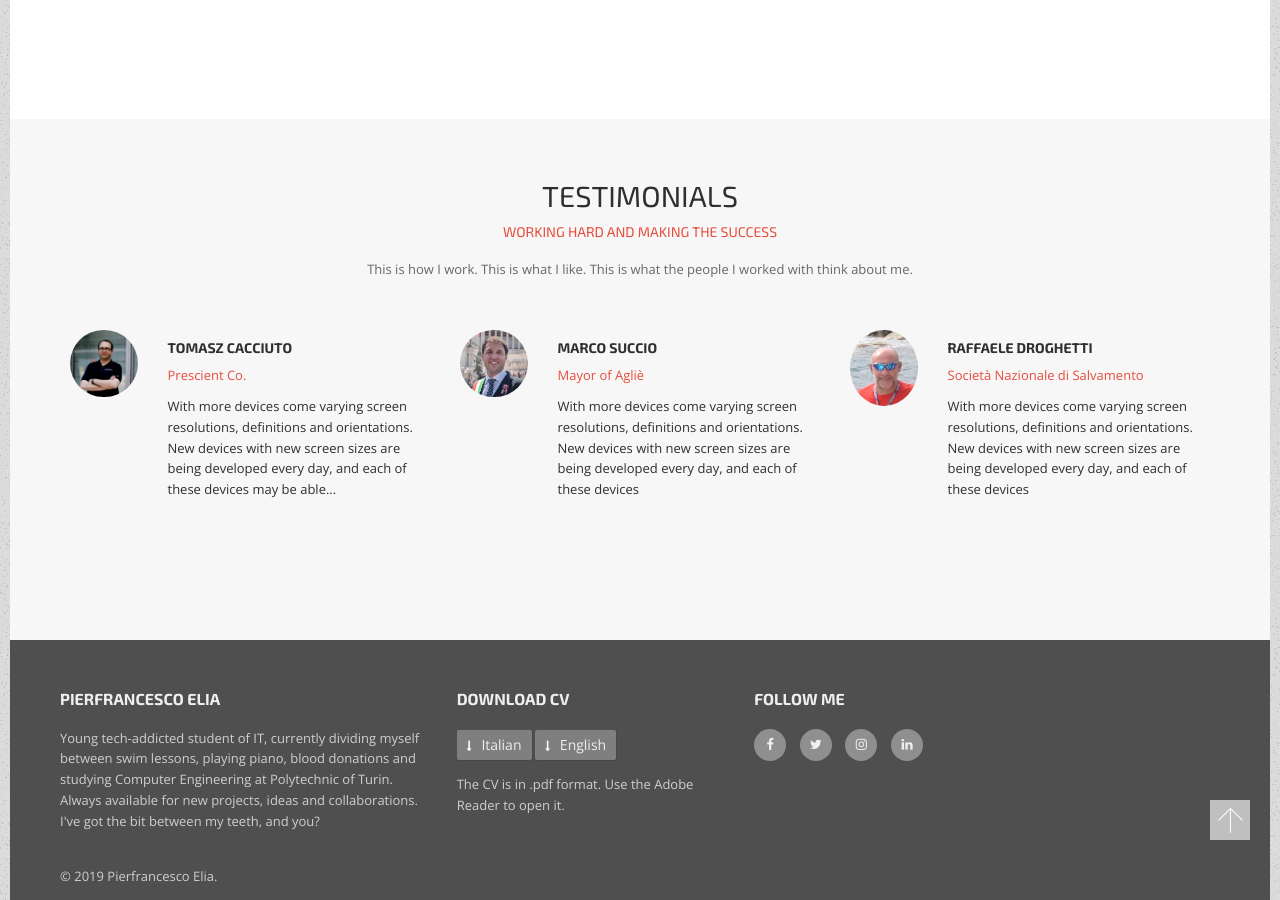
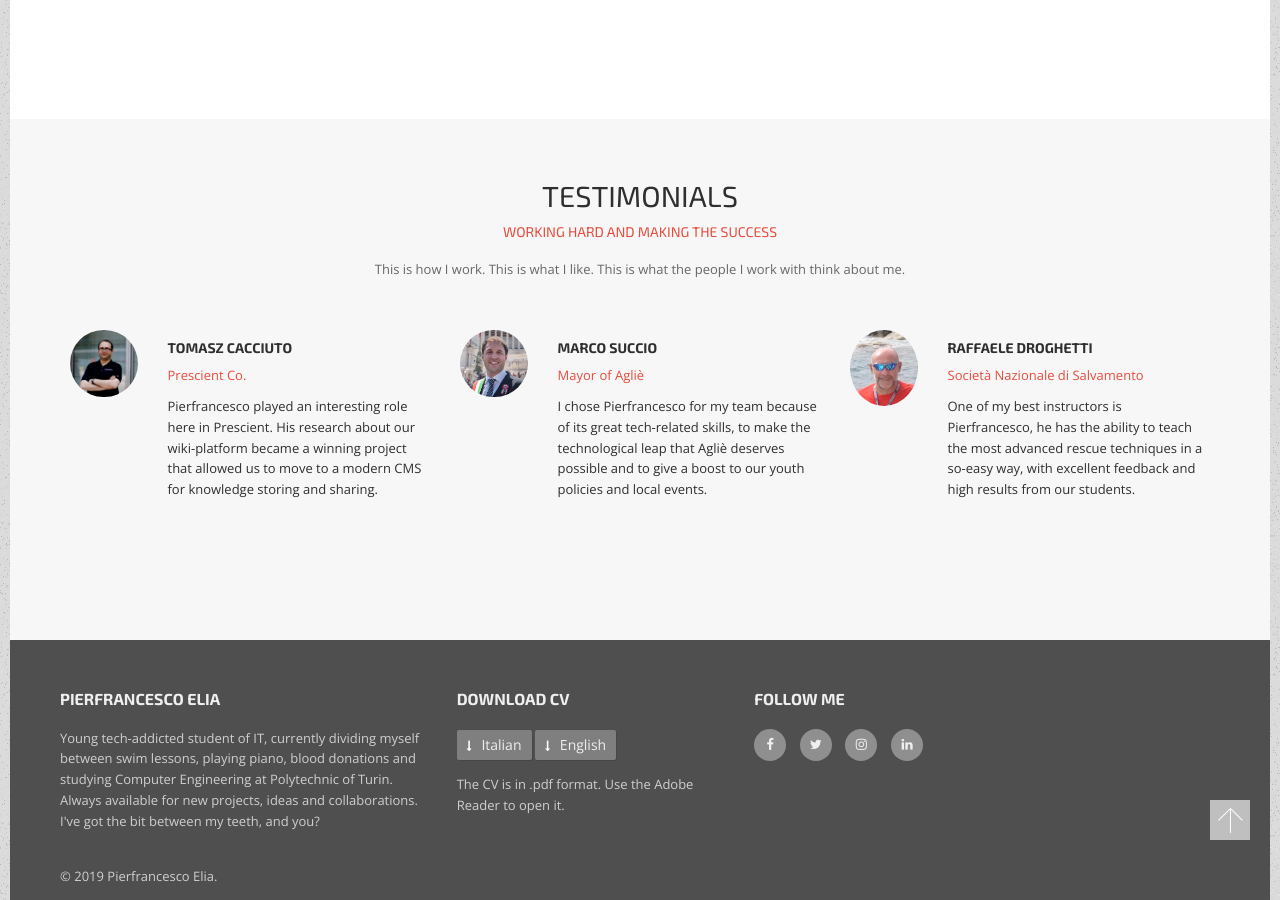
Before and after one commit to gjdev-org/p1, a Jekyll site: the page built from feedback.html, in a window 1280 px wide and 900 px high, scrolled down 1278 px. Built offline with Jekyll 4.4.1, drawn with Linux system fonts in a browser that asks for light colours.

```diff
--- a/feedback.html
+++ b/feedback.html
@@ -106,7 +106,7 @@ data-animation-distance="25px">
       <h5 class="font-accident-two-normal uppercase text-center subtitle">Working hard and making the success</h5>
       <div class="dividewhite1"></div>
       <p class="small fontcolor-medium text-center">
-         This is how I work. This is what I like. This is what the people I worked with think about me.
+         This is how I work. This is what I like. This is what the people I work with think about me.
       </p>
    </div>
 
@@ -122,8 +122,7 @@ data-animation-distance="25px">
                <h5 class="font-accident-two-bold text-left uppercase">Tomasz Cacciuto</h5>
                <p class="small hovercolor">Prescient Co.</p>
                <p class="text-left small">
-                  With more devices come varying screen resolutions, definitions and orientations. New devices
-                  with new screen sizes are being developed every day, and each of these devices may be able...
+                  Pierfrancesco played an interesting role here in Prescient. His research about our wiki-platform became a winning project that allowed us to move to a modern CMS for knowledge storing and sharing.
                </p>
             </div>
          </div>
@@ -138,8 +137,7 @@ data-animation-distance="25px">
                <h5 class="font-accident-two-bold text-left uppercase">Marco Succio</h5>
                <p class="small hovercolor">Mayor of Agliè</p>
                <p class="text-left small">
-                  With more devices come varying screen resolutions, definitions and orientations. New devices
-                  with new screen sizes are being developed every day, and each of these devices
+                     I chose Pierfrancesco for my team because of its great tech-related skills, to make the technological leap that Agliè deserves possible and to give a boost to our youth policies and local events.
                </p>
             </div>
          </div>
@@ -154,8 +152,7 @@ data-animation-distance="25px">
                <h5 class="font-accident-two-bold text-left uppercase">Raffaele Droghetti</h5>
                <p class="small hovercolor">Società Nazionale di Salvamento</p>
                <p class="text-left small">
-                  With more devices come varying screen resolutions, definitions and orientations. New devices
-                  with new screen sizes are being developed every day, and each of these devices
+                     One of my best instructors is Pierfrancesco, he has the ability to teach the most advanced rescue techniques in a so-easy way, with excellent feedback and high results from our students.
                </p>
             </div>
          </div>
--- a/portfolio.html
+++ b/portfolio.html
@@ -24,7 +24,7 @@ permalink: /portfolio/
                   data-animation-duration="400"
                   data-animation-delay="300"
                   data-animation-distance="50px">
-                  Lorem ipsum dolor sit amet, consectetur adipiscing elit. Etiam id metus purus. Ut vulputate, est vel tincidunt mattis, orci neque iaculis lectus, et interdum quam felis vel tortor. Fusce ultrices dui quis nunc dignissim faucibus. Ut ac odio quis nibh viverra fringilla ac id nisi. Suspendisse tincidunt augue quis ligula cursus, non efficitur ligula faucibus. Mauris id neque maximus, tincidunt metus et, sodales nulla.
+                  Here you can find some of my projects that I would like to talk to you about. <br>Each project is characterized by a meticulous attention to the customer's needs and every detail is specifically tailored.
                </p>
             </div>
          </section>
```
Also changed, not shown: index.html (+1 -9 lines), assets/vendor/js/gridus-custom.js.
